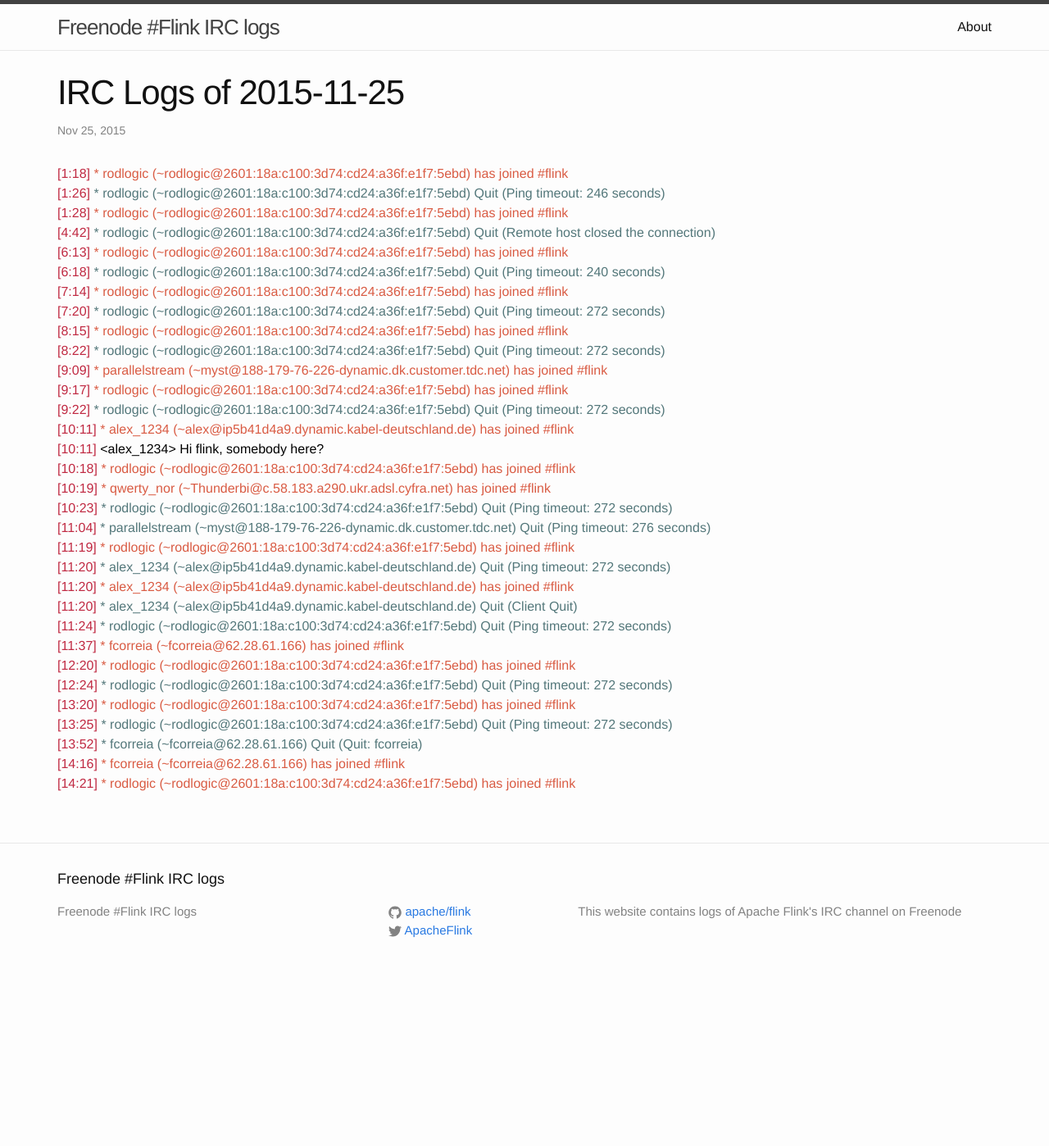
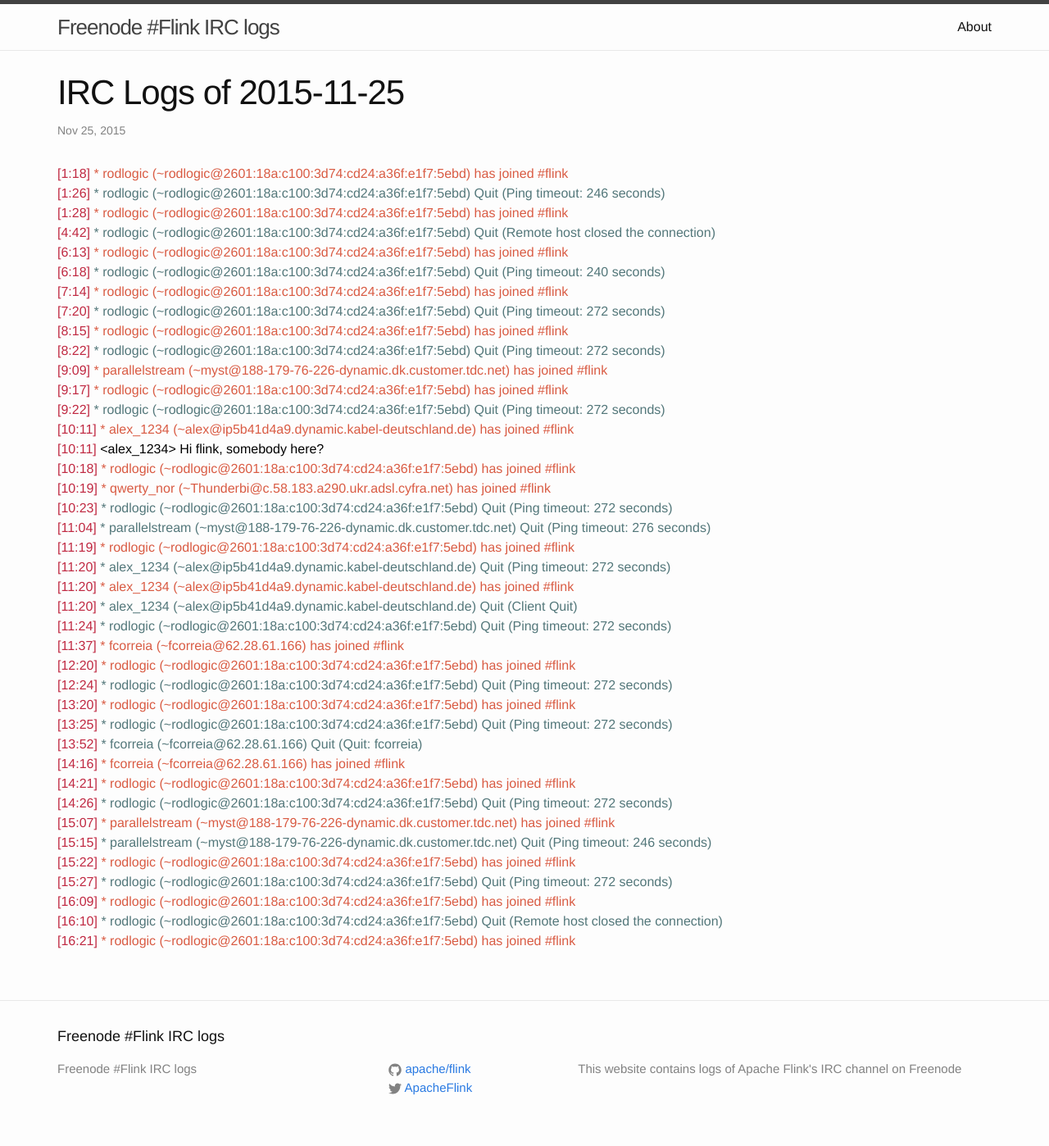
Before and after one commit to flink-irc-logs/flink-irc-logs.github.io, a Jekyll site: the page built from _posts/2015-11-25-logs.markdown, in a window 1280 px wide. Shown: the whole page at 82% size. Built offline with Jekyll 4.4.1, drawn with Linux system fonts in a browser that asks for light colours; before the commit the page ends 1206 px from its top, so only the background shows below that.

Commit message:
Update of the logs on Wed Nov 25 16:24:40 CET 2015

```diff
--- a/_posts/2015-11-25-logs.markdown
+++ b/_posts/2015-11-25-logs.markdown
@@ -36,3 +36,11 @@
 <span class="irc-date">[13:52]</span> <span class="irc-navy">* fcorreia (~fcorreia@62.28.61.166) Quit (Quit: fcorreia)</span><br />
 <span class="irc-date">[14:16]</span> <span class="irc-green">* fcorreia (~fcorreia@62.28.61.166) has joined #flink</span><br />
 <span class="irc-date">[14:21]</span> <span class="irc-green">* rodlogic (~rodlogic@2601:18a:c100:3d74:cd24:a36f:e1f7:5ebd) has joined #flink</span><br />
+<span class="irc-date">[14:26]</span> <span class="irc-navy">* rodlogic (~rodlogic@2601:18a:c100:3d74:cd24:a36f:e1f7:5ebd) Quit (Ping timeout: 272 seconds)</span><br />
+<span class="irc-date">[15:07]</span> <span class="irc-green">* parallelstream (~myst@188-179-76-226-dynamic.dk.customer.tdc.net) has joined #flink</span><br />
+<span class="irc-date">[15:15]</span> <span class="irc-navy">* parallelstream (~myst@188-179-76-226-dynamic.dk.customer.tdc.net) Quit (Ping timeout: 246 seconds)</span><br />
+<span class="irc-date">[15:22]</span> <span class="irc-green">* rodlogic (~rodlogic@2601:18a:c100:3d74:cd24:a36f:e1f7:5ebd) has joined #flink</span><br />
+<span class="irc-date">[15:27]</span> <span class="irc-navy">* rodlogic (~rodlogic@2601:18a:c100:3d74:cd24:a36f:e1f7:5ebd) Quit (Ping timeout: 272 seconds)</span><br />
+<span class="irc-date">[16:09]</span> <span class="irc-green">* rodlogic (~rodlogic@2601:18a:c100:3d74:cd24:a36f:e1f7:5ebd) has joined #flink</span><br />
+<span class="irc-date">[16:10]</span> <span class="irc-navy">* rodlogic (~rodlogic@2601:18a:c100:3d74:cd24:a36f:e1f7:5ebd) Quit (Remote host closed the connection)</span><br />
+<span class="irc-date">[16:21]</span> <span class="irc-green">* rodlogic (~rodlogic@2601:18a:c100:3d74:cd24:a36f:e1f7:5ebd) has joined #flink</span><br />
```
